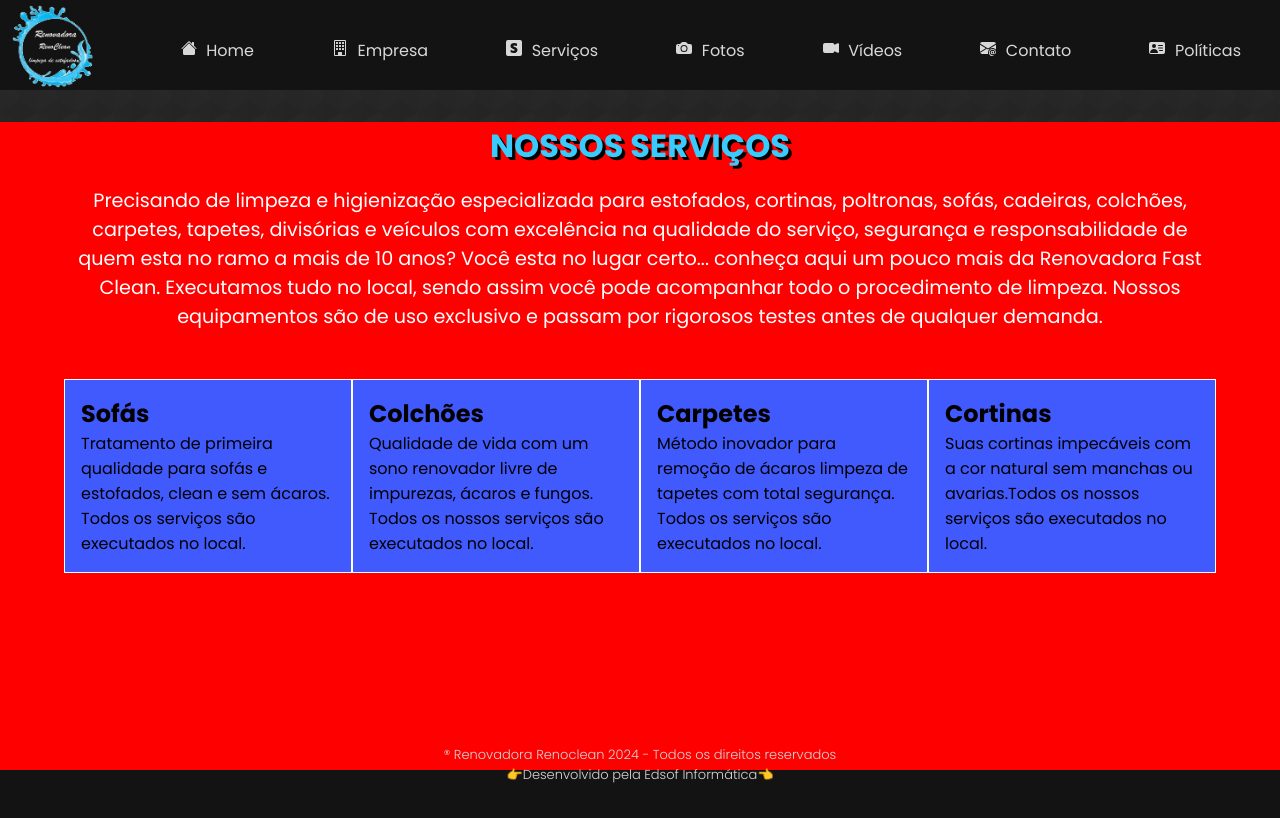
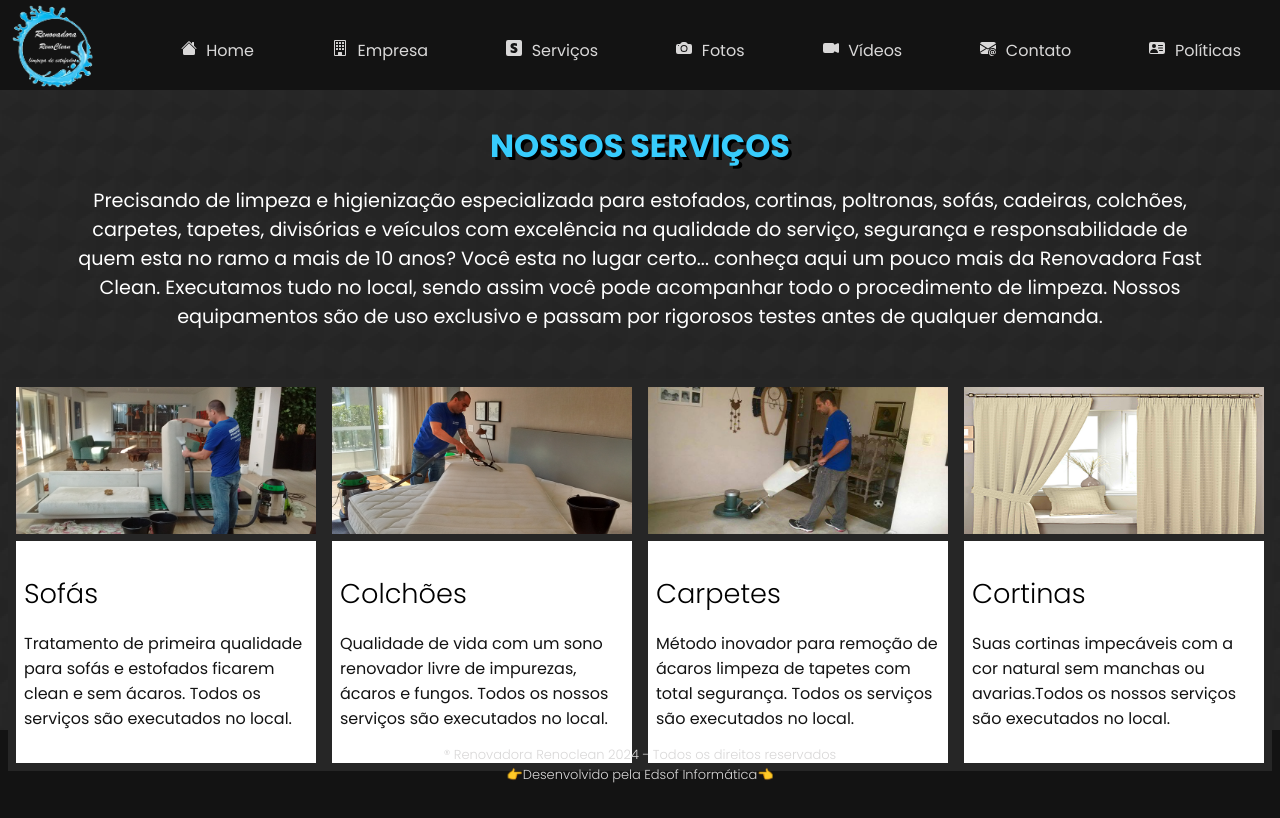
Before and after one commit to edsouzza/novarenoclean, a React (Vite) app: page /servicos in a window 1280 px wide. Shown: the top 818 px of the page. Built offline with nearby package versions, Linux system fonts and the light colour scheme.

Commit message:
completed the services page

```diff
--- a/src/Pages/Servicos/Servicos.module.css
+++ b/src/Pages/Servicos/Servicos.module.css
@@ -1,22 +1,27 @@
 .servicos{
     background-image: url('./img/bg-black.png');
+    height: 80vh;
 }
 .servicos .content{
     width: 100%;
-    height: auto;
-    background-color: red;
+    height: 80vh;
+    /* background-color: rgb(197, 98, 44); */
     display: flex;
     align-items: center;
     flex-direction: column;
+    margin-top: -2rem;
 }
-.servicos .content .textos{
+.servicos .content .areatextos{
+    /* background-color: aqua; */
     width: 90%;
     display: flex;
     flex-direction: column;
     text-align: center;
-    gap: 4;
+    /* gap: 4;     */
+    margin-top: 2rem;
+
 }
-.servicos .content .textos p{
+.servicos .content .areatextos p{
     margin-top: 1rem;
     font-size: 1.2rem;
     color: var(--white);
--- a/src/Pages/Servicos/index.jsx
+++ b/src/Pages/Servicos/index.jsx
@@ -3,6 +3,11 @@
 import Footer from '../../components/Footer'
 import Styles from './Servicos.module.css'
 import Titulo from '../../components/Titulo'
+import Card from '../../components/Card'
+import Servico1 from './img/servico1.png'
+import Servico2 from './img/servico2.png'
+import Servico3 from './img/servico3.png'
+import Servico4 from './img/servico4.png'
 
 function Servicos() {
   return (
@@ -14,7 +19,8 @@
         <Container>
             <div className={Styles.content}>
 
-              <div className={Styles.textos}>
+                {/* area dos textos */}
+                <div className={Styles.areatextos}>
                     <Titulo title='nossos serviços' />
                     <p>
                       Precisando de limpeza e higienização especializada para estofados, cortinas, poltronas, sofás,
@@ -26,36 +32,36 @@
                     </p>
                 </div>
 
+                {/* area dos cards */}
                 <div className={Styles.cards}>
-                <div className={Styles.card}>
-                  {/* <img src={Servico1} alt="Serviço1" className={Styles.imagem} /> */}
-                  <h2>Sofás</h2>
-                  <p>Tratamento de primeira qualidade para sofás e estofados, clean e sem ácaros.
-                    Todos os serviços são executados no local.
-                  </p>
+
+                    <Card
+                      imagem    ={Servico1}
+                      titulo    ="Sofás"
+                      descricao ="Tratamento de primeira qualidade para sofás e estofados ficarem
+                                  clean e sem ácaros. Todos os serviços são executados no local."
+                    />
+                    <Card
+                      imagem    ={Servico2}
+                      titulo    ="Colchões"
+                      descricao ="Qualidade de vida com um sono renovador livre de impurezas, ácaros
+                                  e fungos. Todos os nossos serviços são executados no local."
+                    />
+                    <Card
+                      imagem    ={Servico3}
+                      titulo    ="Carpetes"
+                      descricao ="Método inovador para remoção de ácaros limpeza de tapetes com total segurança.
+                                  Todos os serviços são executados no local."
+                    />
+                    <Card
+                      imagem    ={Servico4}
+                      titulo    ="Cortinas"
+                      descricao ="Suas cortinas impecáveis com a cor natural sem manchas ou avarias.Todos os
+                                  nossos serviços são executados no local."
+                    />
+
                 </div>
 
-                <div className={Styles.card}>
-                  {/* <img src={Servico1} alt="Serviço1" className={Styles.imagem} /> */}
-                  <h2>Colchões</h2>
-                  <p>Qualidade de vida com um sono renovador livre de impurezas, ácaros e fungos. Todos os nossos serviços são executados no local.
-                  </p>
-                </div>
-
-                <div className={Styles.card}>
-                  {/* <img src={Servico1} alt="Serviço1" className={Styles.imagem} /> */}
-                  <h2>Carpetes</h2>
-                  <p> Método inovador para remoção de ácaros limpeza de tapetes com total segurança. Todos os serviços são executados no local.
-                  </p>
-                </div>
-
-                <div className={Styles.card}>
-                  {/* <img src={Servico1} alt="Serviço1" className={Styles.imagem} /> */}
-                  <h2>Cortinas</h2>
-                  <p>Suas cortinas impecáveis com a cor natural sem manchas ou avarias.Todos os nossos serviços são executados no local.
-                  </p>
-                </div>
-              </div>
             </div>
         </Container>
 
--- a/src/components/Card/Card.module.css
+++ b/src/components/Card/Card.module.css
@@ -0,0 +1,46 @@
+.areacards{
+    width: 135%;
+    /* height: 300px; */
+    /* background-color: var(--white); */
+    /* border: 1px solid #f2f2f2; */
+    /* border-radius: 0.9rem; */
+    gap: 2;
+    display: flex;
+    justify-content: space-between;
+    align-items: center;
+    /* background-color: #2c2c2c; */
+    background-color: #262626;
+}
+.areacards .card{
+    /* width: 27.5%; */
+
+    width: 30%;
+    /* height: 250px; */
+    /* border: 1px solid #04450f; */
+    padding: 0.5rem;
+
+}
+.areacards .card .imagem{
+    width:  300px;
+    height: 147px;
+}
+.areacards .card .imagem:hover{
+    cursor:  zoom-in;
+    transform: scale(2.5);
+    border-radius: 0.2rem;
+    z-index: 9999;
+}
+.areacards .card .areatextos{
+    background-color: #FFF;
+    padding: 2rem 0.5rem;
+    width: 300px;
+}
+.areacards .card .areatextos h2{
+    font-size: 1.7rem;
+    font-weight: 300;
+    margin-bottom: 1rem;
+}
+.areacards .card .areatextos p{
+    font-size: 1rem;
+    color: var(--bg-header);
+}
--- a/src/components/Card/index.jsx
+++ b/src/components/Card/index.jsx
@@ -3,9 +3,15 @@
 function Card(props)
 {
     return(
-        <section className={Styles.seccard}>
+        <section className={Styles.areacards}>
 
-
+            <div className={Styles.card}>
+                <img src={props.imagem} alt="Serviços" className={Styles.imagem} />
+                <div className={Styles.areatextos}>
+                    <h2>{props.titulo}</h2>
+                    <p>{props.descricao}</p>
+                </div>
+            </div>
 
         </section>
     )
```
Lines whose indentation alone changed are shown as unchanged.
